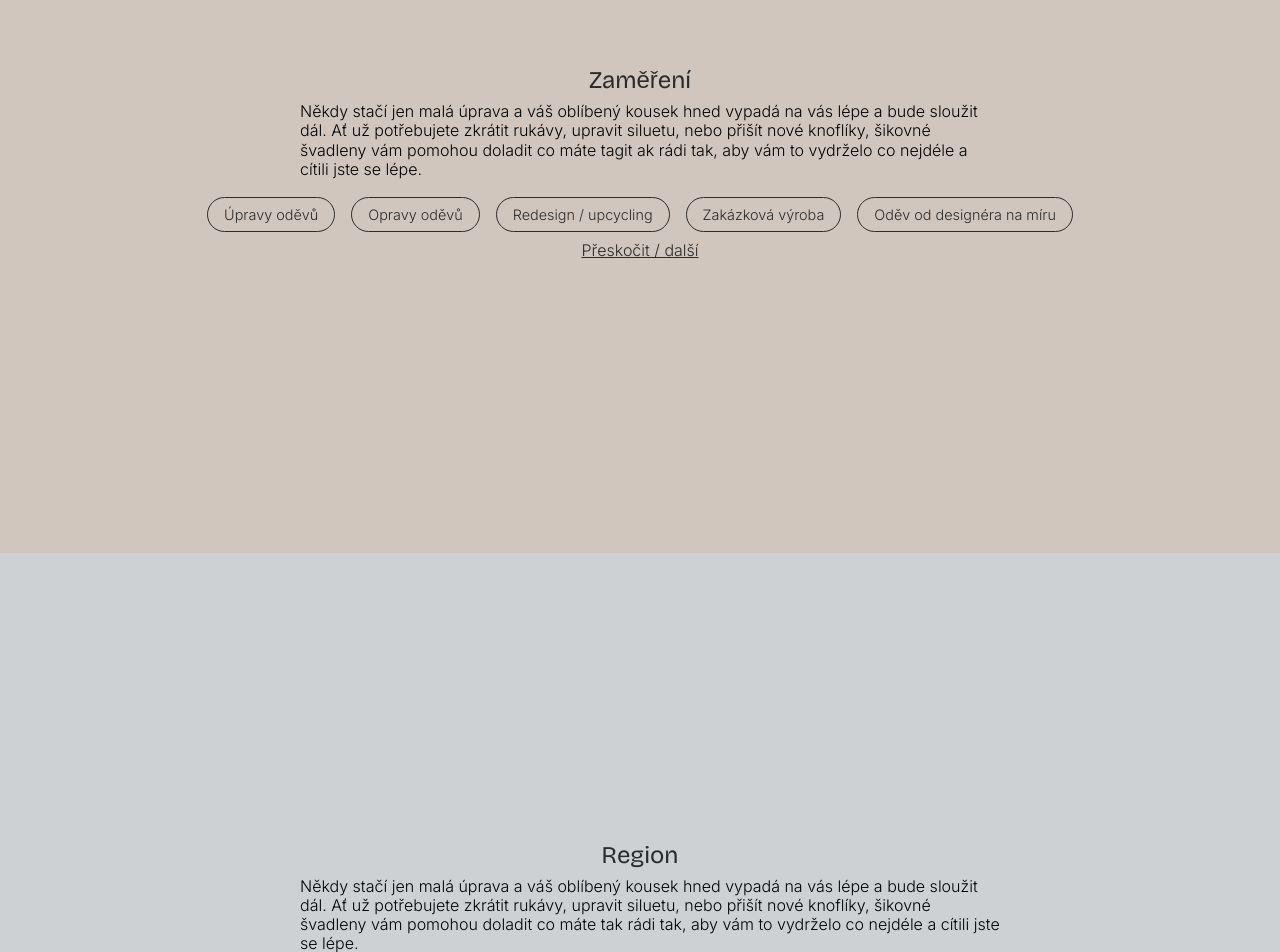
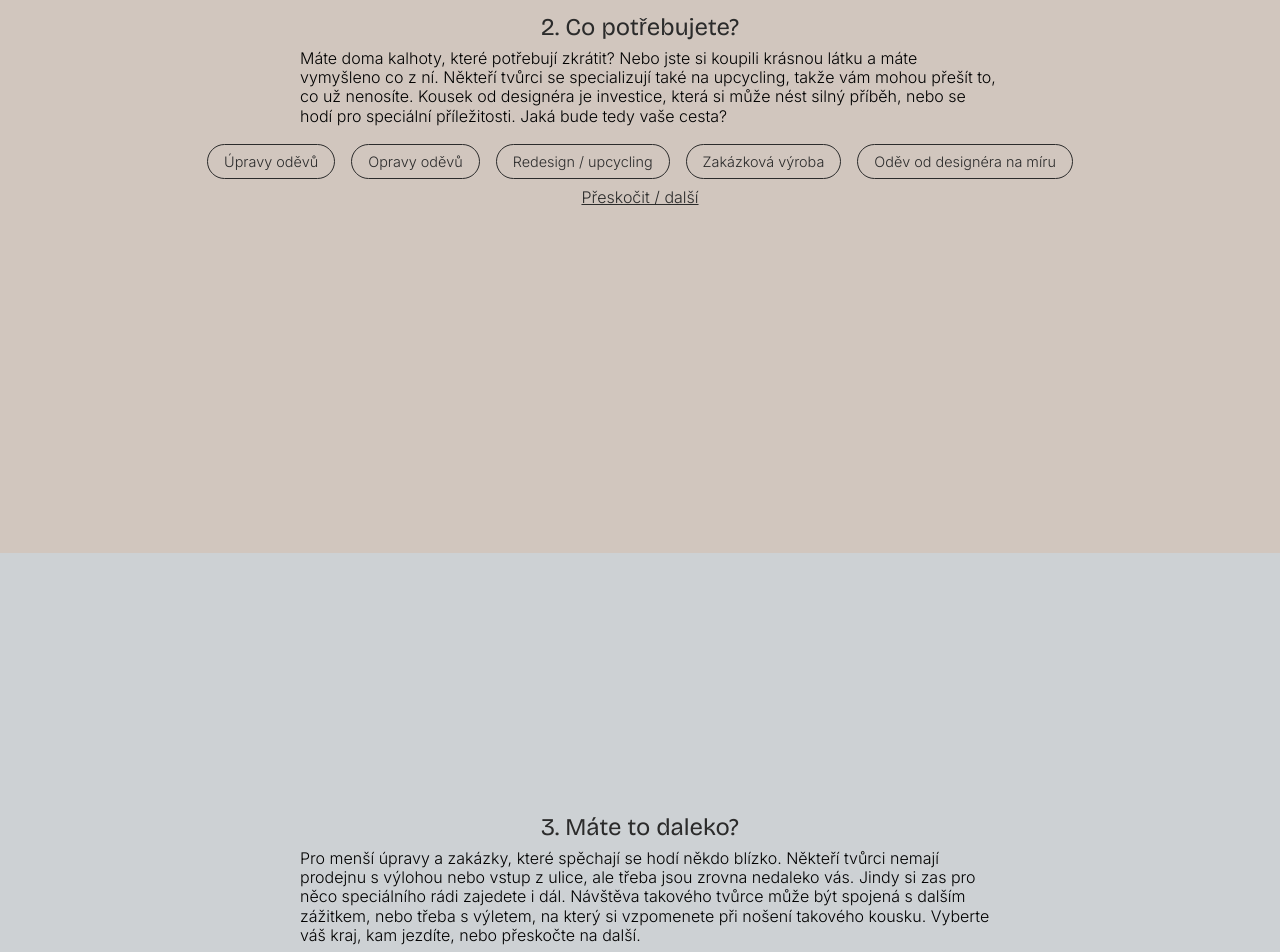
Before and after one commit to han-fris/namiru-app, a React (Vite) app: page /pruvodce in a window 1280 px wide. Shown: the part 1848-2800 px from the top of the page. Built offline with nearby package versions, Linux system fonts and the light colour scheme.

Commit message:
edit guide

```diff
--- a/src/pages/Guide/Guide.css
+++ b/src/pages/Guide/Guide.css
@@ -11,7 +11,7 @@
   flex-grow: 1;
   display: flex;
   flex-direction: column;
-  justify-content: center;
+  justify-content: flex-start;
   align-items: center;
   max-width: 100%;
   height: 100vh;
@@ -51,12 +51,12 @@
   text-align: center;
 }
 
-.guide__category-title {
+.guide__category-title,
+.guide__title {
   font-size: 1.5rem;
   margin-top: 20px;
   text-align: center;
 }
-
 
 .guide__button {
   background-color: var(--darker);
@@ -83,12 +83,14 @@
   background-color: var(--dark);
 }
 
+
+
+/*
 #creator-types {
   display: flex;
   flex-grow: 1;
 }
-
-
+*/
 
 @media (min-width: 800px) {
 
@@ -102,8 +104,9 @@
     width: 100%;
   }
 
-  .guide__header {
-    margin-top: 20vh;
+  .guide__header,
+  .guide__category-title {
+    margin-top: 30vh;
   }
 
 }
--- a/src/pages/Guide/Guide.jsx
+++ b/src/pages/Guide/Guide.jsx
@@ -24,14 +24,14 @@ export const Guide = () => {
           <FilterForm action="/tvurci" onSubmit={onSubmit}>
             <section id="intro" className="guide__section">
               <div className="guide__section-inner guide__intro">
-                <h1 className='guide__header'>Průvodce</h1>
+                <h1 className="guide__header">Průvodce</h1>
                 <p className="guide__text">
                   Hledáte někoho, kdo by vám opravil zip na oblíbených
                   kalhotech, nebo máte vysněné šaty, které si chcete nechat ušít
-                  na míru? Poradíme vám, jaké filtry by vám mohli pomoci najít
+                  na míru? Poradíme vám, jaké filtry by vám mohly pomoci najít
                   nejvhodnějšího tvůrce pro váš projekt.
                 </p>
-                <h2 className='guide__category-title'>Jak na to?</h2>
+                <h2 className="guide__title">Jak na to?</h2>
                 <p className="guide__text">
                   Jednotlivé otázky můžete přeskočit, nebo vybrat naopak více
                   možností. Průvodce má 7 otázek, kdykoli si můžete zobrazit
@@ -63,13 +63,14 @@ export const Guide = () => {
             </section>
             <section id="specializations" className="guide__section">
               <div className="guide__section-inner">
-                <h2 className="guide__category-title">Zaměření</h2>
+                <h2 className="guide__category-title">2. Co potřebujete?</h2>
                 <p className="guide__text">
-                  Někdy stačí jen malá úprava a váš oblíbený kousek hned vypadá
-                  na vás lépe a bude sloužit dál. Ať už potřebujete zkrátit
-                  rukávy, upravit siluetu, nebo přišít nové knoflíky, šikovné
-                  švadleny vám pomohou doladit co máte tagit ak rádi tak, aby
-                  vám to vydrželo co nejdéle a cítili jste se lépe.
+                  Máte doma kalhoty, které potřebují zkrátit? Nebo jste si
+                  koupili krásnou látku a máte vymyšleno co z ní. Někteří tvůrci
+                  se specializují také na upcycling, takže vám mohou přešít to,
+                  co už nenosíte. Kousek od designéra je investice, která si
+                  může nést silný příběh, nebo se hodí pro speciální
+                  příležitosti. Jaká bude tedy vaše cesta?
                 </p>
               </div>
               <div className="guide__filters">
@@ -79,13 +80,15 @@ export const Guide = () => {
             </section>
             <section id="region" className="guide__section">
               <div className="guide__section-inner">
-                <h2 className="guide__category-title">Region</h2>
+                <h2 className="guide__category-title">3. Máte to daleko?</h2>
                 <p className="guide__text">
-                  Někdy stačí jen malá úprava a váš oblíbený kousek hned vypadá
-                  na vás lépe a bude sloužit dál. Ať už potřebujete zkrátit
-                  rukávy, upravit siluetu, nebo přišít nové knoflíky, šikovné
-                  švadleny vám pomohou doladit co máte tak rádi tak, aby vám to
-                  vydrželo co nejdéle a cítili jste se lépe.
+                  Pro menší úpravy a zakázky, které spěchají se hodí někdo
+                  blízko. Někteří tvůrci nemají prodejnu s výlohou nebo vstup z
+                  ulice, ale třeba jsou zrovna nedaleko vás. Jindy si zas pro
+                  něco speciálního rádi zajedete i dál. Návštěva takového tvůrce
+                  může být spojená s dalším zážitkem, nebo třeba s výletem, na
+                  který si vzpomenete při nošení takového kousku. Vyberte váš
+                  kraj, kam jezdíte, nebo přeskočte na další.
                 </p>
               </div>
               <div className="guide__filters">
```
